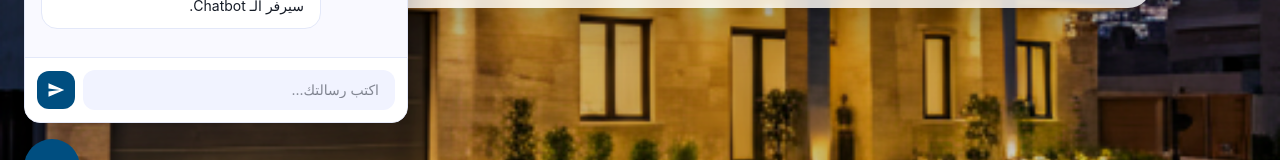
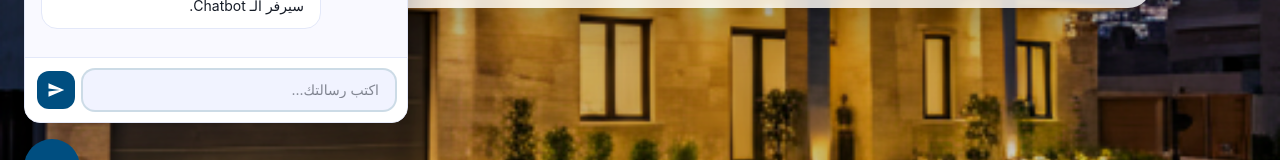
Before and after one commit to ghiathmousa-arch/Real-State, a React (Vite) app in the folder client/: page / in a window 1280 px wide. Both pictures are taken after a click on the button 52 px from the left and 748 px from the top of the page. Shown: the part 581-741 px from the top of the page. Built offline with nearby package versions, Linux system fonts and the light colour scheme; no server answers.

Commit message:
fix: keep AI chat input focused on open and after each reply
Users had to manually re-click the input field after every message,
since focus was never restored once a response arrived (or on first
opening the widget).

```diff
--- a/client/src/website/components/AiChat/AiChat.tsx
+++ b/client/src/website/components/AiChat/AiChat.tsx
@@ -16,11 +16,19 @@ const AiChat = () => {
   const [sessionId, setSessionId] = useState<string | null>(null)
   const [isLoading, setIsLoading] = useState(false)
   const messagesEndRef = useRef<HTMLDivElement>(null)
+  const inputRef = useRef<HTMLInputElement>(null)
 
   // تمرير للأسفل عند كل رسالة جديدة
   useEffect(() => {
     messagesEndRef.current?.scrollIntoView({ behavior: "smooth" })
   }, [messages])
+
+  // إرجاع الفوكس لحقل الكتابة بعد فتح الشات أو استلام رد
+  useEffect(() => {
+    if (isOpen && !isLoading) {
+      inputRef.current?.focus()
+    }
+  }, [isOpen, isLoading])
 
   // بدء جلسة جديدة عند فتح الشات
   useEffect(() => {
@@ -145,6 +153,7 @@ const AiChat = () => {
           {/* الإدخال */}
           <div className="p-3 border-t border-[#e3e8f9] flex items-center gap-2 bg-white" dir="rtl">
             <input
+              ref={inputRef}
               value={input}
               onChange={e => setInput(e.target.value)}
               onKeyDown={e => e.key === "Enter" && handleSend()}
```
